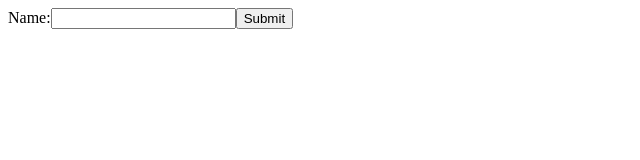
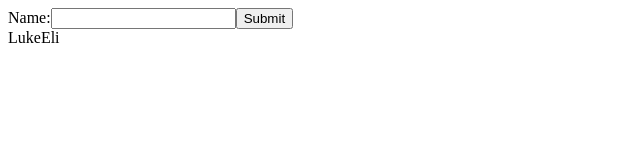
Before and after one commit to llogan382/MoreReactPractice, a React (Create React App) app: page / in a window 1280 px wide. Shown: the top 160 px of the page, without its empty margins (0-640 px from the left). Built offline with nearby package versions, Linux system fonts and the light colour scheme.

Commit message:
Successfully passes data in props

```diff
--- a/src/App.js
+++ b/src/App.js
@@ -7,7 +7,7 @@ class NameForm extends React.Component {
   constructor(props) {
     super(props);
     this.state = {
-      value: []
+      value: ['Luke', 'Eli']
     };
     this.handleSubmit = this.handleSubmit.bind(this);
   }
@@ -32,13 +32,22 @@ class NameForm extends React.Component {
           </label>
           <input type="submit" value="Submit" />
         </form>
-        <p>{this.state.value}</p>
+        <Child2 dateFromParent={this.state.value} />
       </div>
 
     );
   }
 }
 
+class Child2 extends React.Component {
+  render() {
+    return (
+      <div>
+        {this.props.dateFromParent}
+      </div>
+    );
+  }
+}
 
 
 
```
